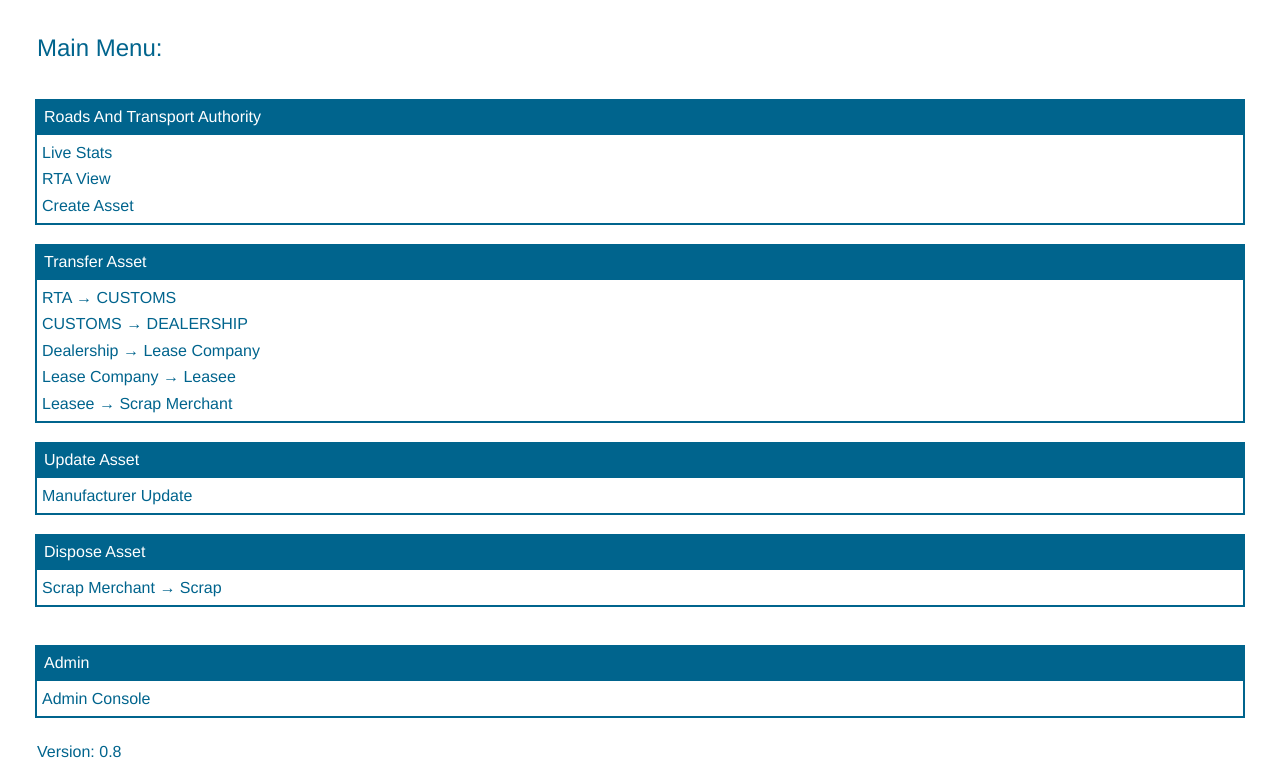
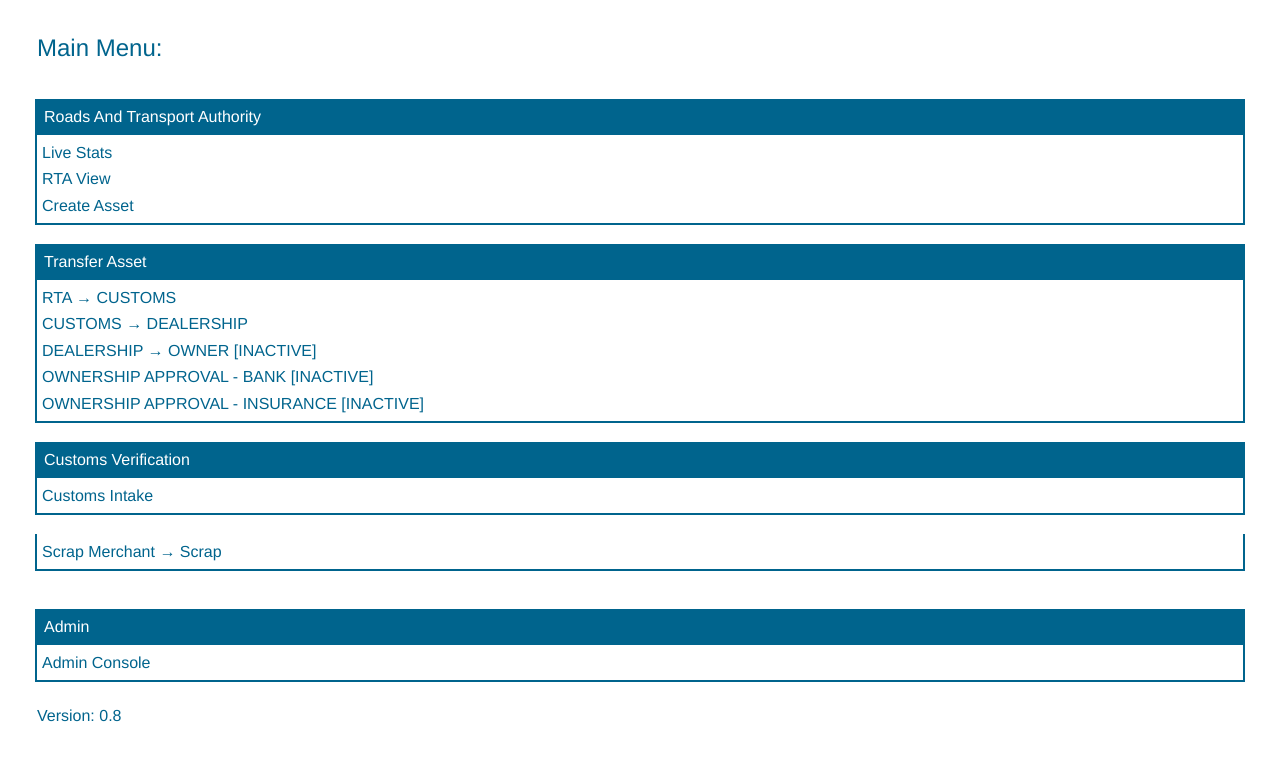
Before and after one commit to Moloedi/BC_MONDO, a website: page Client_Side/index.html in a window 1280 px wide. Shown: the part 69-850 px from the top of the page. After the commit the page ends 814 px from the top, so only its background shows below. Drawn offline with Linux system fonts and the light colour scheme; a script that the page names is missing; files whose address does not match are found by name.

Commit message:
Index, UI update
Neatened up ui

```diff
--- a/Client_Side/index.html
+++ b/Client_Side/index.html
@@ -119,17 +119,17 @@
 			</tr>
 			<tr  class="lnkTxt">
 				<td class="smlBrk"></td>
-				<td id="dlrTrnsfr" class="bordLR" colspan="3" style="padding:0 5px 0px 5px" ><a href="dealership.html" > Dealership &rarr; Lease Company </a></td>
+				<td id="dlrTrnsfr" class="bordLR" colspan="3" style="padding:0 5px 0px 5px" ><a > DEALERSHIP &rarr; OWNER [INACTIVE] </a></td>
 				<td class="smlBrk"></td>
 			</tr>
 			<tr  class="lnkTxt">
 				<td class="smlBrk"></td>
-				<td id="lsCntrct" colspan="3" class="bordLR" style="padding:8.5px 5px 0px 5px"><a href="lease-company.html" > Lease Company &rarr; Leasee </a></td>
+				<td id="lsCntrct" colspan="3" class="bordLR" style="padding:8.5px 5px 0px 5px"><a > OWNERSHIP APPROVAL - BANK [INACTIVE] </a></td>
 				<td class="smlBrk"></td>
 			</tr>
 			<tr  class="lnkTxt">
 				<td class="smlBrk"></td>
-				<td id="lsTrnsfr" colspan="3" class="bordLRB" style="padding:8.5px 5px 8.5px 5px" ><a href="leasee.html" > Leasee &rarr; Scrap Merchant </a></td>
+				<td id="lsTrnsfr" colspan="3" class="bordLRB" style="padding:8.5px 5px 8.5px 5px" ><a > OWNERSHIP APPROVAL - INSURANCE [INACTIVE] </a></td>
 				<td class="smlBrk"></td>
 			</tr>
 			<tr >
@@ -141,11 +141,11 @@
 			</tr>
 			<tr>
 				<td class="smlBrk"></td>
-				<td class="bxHd" id="lftBxHd" colspan="3" > Update Asset </td>
+				<td class="bxHd" id="lftBxHd" colspan="3" > Customs Verification </td>
 			</tr>
 			<tr  class="lnkTxt">
 				<td class="smlBrk"></td>
-				<td id="lsTrnsfr" colspan="3" class="bordLRB" style="padding:8.5px 5px 8.5px 5px"><a href="manufacturer-update.html" >Manufacturer Update</a></td>
+				<td id="lsTrnsfr" colspan="3" class="bordLRB" style="padding:8.5px 5px 8.5px 5px"><a href="manufacturer-update.html" >Customs Intake</a></td>
 				<td class="smlBrk"></td>
 			</tr>
 			<tr>
@@ -155,10 +155,10 @@
 				<td class="smlGap"></td>
 				<td class="smlBrk smlGap"></td>
 			</tr>
-			<tr>
+<!-- 			<tr>
 				<td class="smlBrk"></td>
 				<td class="bxHd" id="lftBxHd" colspan="3" > Dispose Asset </td>
-			</tr>
+			</tr> -->
 			<tr  class="lnkTxt">
 				<td class="smlBrk"></td>
 				<td id="lsTrnsfr" colspan="3" class="bordLRB" style="padding:8.5px 5px 8.5px 5px"><a href="scrap-merchant.html" >Scrap Merchant &rarr; Scrap</a></td>
```
